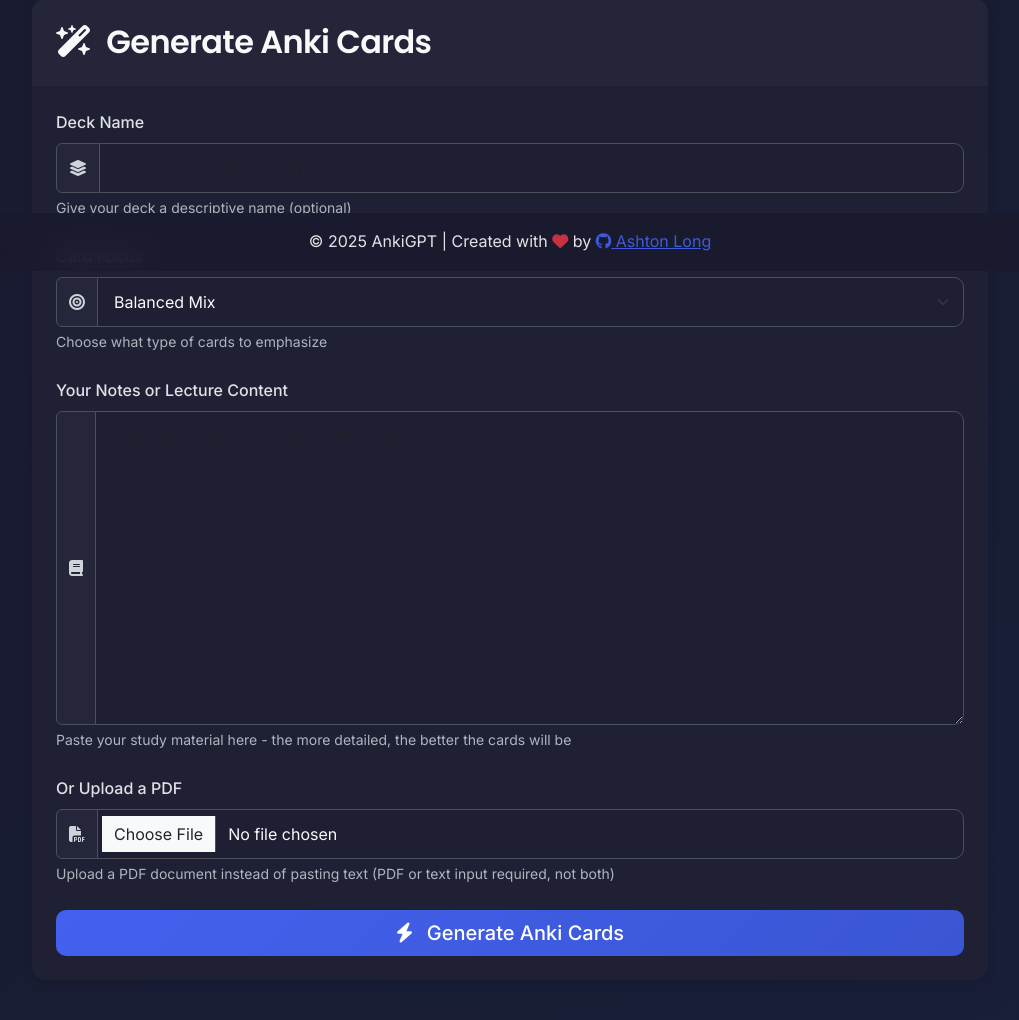
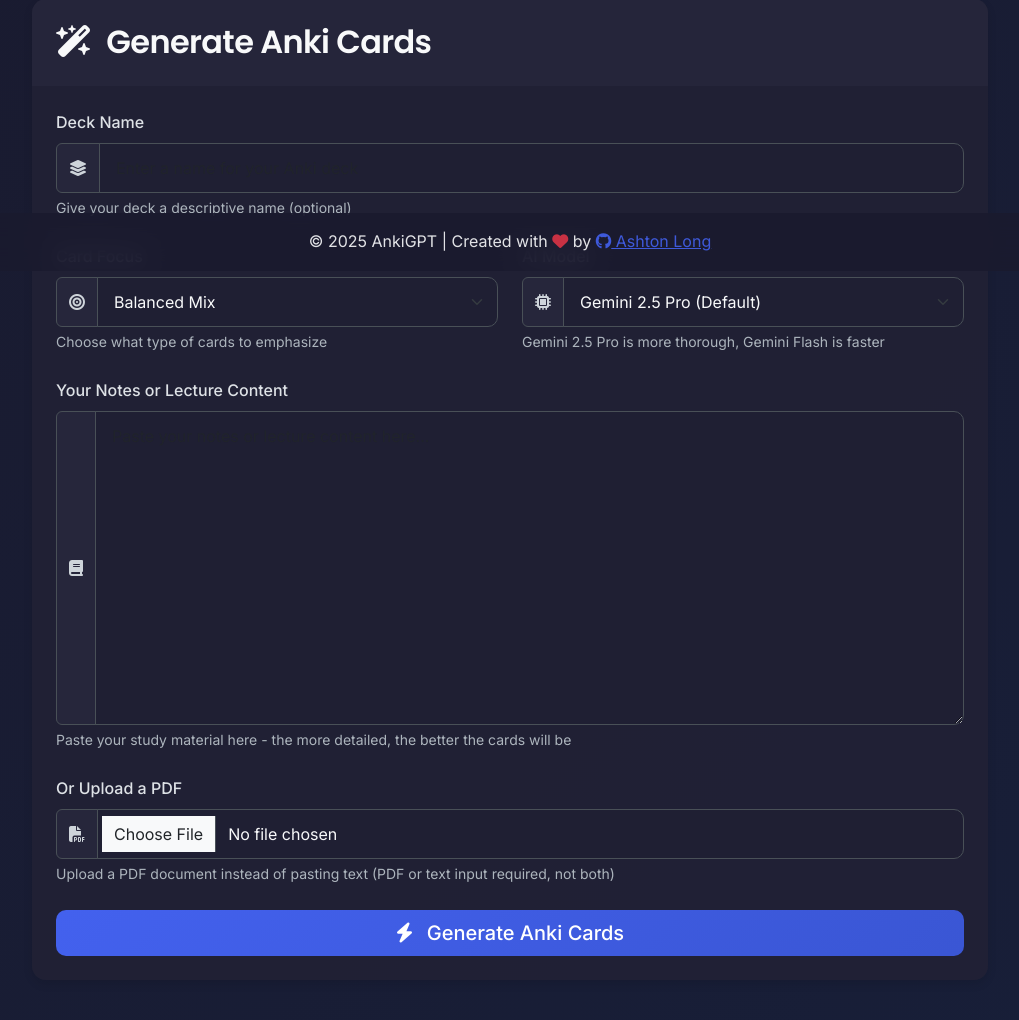
Before and after one commit to AshtonLong/AnkiGPT, a Flask app: page / in a window 1280 px wide. Shown: the part 529-1549 px from the top of the page, without its empty margins (130-1149 px from the left). Run offline with Flask 3, Linux system fonts and the light colour scheme.

Commit message:
Add AI model selection to card generation; update model handling in backend

```diff
--- a/anki_utils.py
+++ b/anki_utils.py
@@ -3,9 +3,10 @@
 import os
 from datetime import datetime
 
-# Define the Anki note model for Cloze cards
+# Define the Anki note model for Cloze cards with a fixed ID
+# Use a specific, persistent ID instead of a random one to prevent duplicate note types in Anki
 CLOZE_MODEL = genanki.Model(
-    random.randrange(1 << 30, 1 << 31),  # Random model ID
+    1380112066,  # Magic number to attempt to fix duplicate note types
     'AnkiGPT Cloze Model',
     fields=[
         {'name': 'Text'},
--- a/app.py
+++ b/app.py
@@ -128,6 +128,8 @@
         session['focus_area'] = request.form.get('focus_area', 'balanced')
         # We no longer collect card_count from the user form
         session['card_count'] = 'all'  # Use 'all' to indicate we want to generate cards from all material
+        # Store the selected AI model
+        session['model_name'] = request.form.get('model_name', 'gemini-2.5-pro-exp-03-25')
 
         # Handle either text input or PDF upload
         pdf_file = request.files.get('pdf_file')
@@ -190,6 +192,9 @@
     card_count = request.form.get('card_count', '') or session.get('card_count', 'all')
     focus_area = request.form.get('focus_area', '') or session.get('focus_area', 'balanced')
 
+    # Get the selected model name
+    model_name = session.get('model_name', 'gemini-2.5-pro-exp-03-25')
+
     # Clear session data
     session.pop('notes_text', None)
     session.pop('deck_name', None)
@@ -211,7 +216,7 @@
         # Generate Anki cards using Gemini API
         if using_pdf and pdf_path and os.path.exists(pdf_path):
             # Generate cards from PDF
-            generated_text = generate_anki_cards(pdf_path, card_count=card_count, focus_area=focus_area, is_pdf_path=True)
+            generated_text = generate_anki_cards(pdf_path, card_count=card_count, focus_area=focus_area, is_pdf_path=True, model_name=model_name)
             # Clean up the PDF file after use
             try:
                 os.remove(pdf_path)
@@ -222,7 +227,7 @@
             session.pop('pdf_path', None)
         else:
             # Generate cards from text
-            generated_text = generate_anki_cards(notes_text, card_count=card_count, focus_area=focus_area)
+            generated_text = generate_anki_cards(notes_text, card_count=card_count, focus_area=focus_area, model_name=model_name)
 
         # Parse the generated text into cards
         cards = parse_cloze_cards(generated_text)
@@ -274,6 +279,9 @@
         # Set the API key
         set_api_key(api_key)
 
+        # Always use the Flash model for regeneration for faster response
+        model_name = "gemini-2.0-flash"
+
         # Generate a new card using a specialized prompt
         prompt = f"""
         You are an expert educator specializing in creating high-quality Anki flashcards. Your task is to fix and improve the original card shown below by creating a better version that addresses common issues.
@@ -312,7 +320,7 @@
         # Initialize Gemini and generate the new card
         genai_module = initialize_gemini()
         genai_module.configure(api_key=api_key)
-        model = genai_module.GenerativeModel("gemini-2.0-flash")
+        model = genai_module.GenerativeModel(model_name)
         response = model.generate_content(prompt)
 
         # Get the generated text and clean it up
--- a/templates/index.html
+++ b/templates/index.html
@@ -44,7 +44,7 @@
                     </div>
 
                     <div class="row mb-4">
-                        <div class="col-md-12">
+                        <div class="col-md-6">
                             <label for="focus_area" class="form-label">Card Focus</label>
                             <div class="input-group">
                                 <span class="input-group-text"><i class="fas fa-bullseye"></i></span>
@@ -57,6 +57,17 @@
                                 </select>
                             </div>
                             <div class="form-text">Choose what type of cards to emphasize</div>
+                        </div>
+                        <div class="col-md-6">
+                            <label for="model_name" class="form-label">AI Model</label>
+                            <div class="input-group">
+                                <span class="input-group-text"><i class="fas fa-microchip"></i></span>
+                                <select class="form-select" id="model_name" name="model_name">
+                                    <option value="gemini-2.5-pro-exp-03-25" selected>Gemini 2.5 Pro (Default)</option>
+                                    <option value="gemini-2.0-flash">Gemini Flash (Faster)</option>
+                                </select>
+                            </div>
+                            <div class="form-text">Gemini 2.5 Pro is more thorough, Gemini Flash is faster</div>
                         </div>
                     </div>
 
```
Also changed, not shown: gemini_utils.py (+8 -2 lines).
